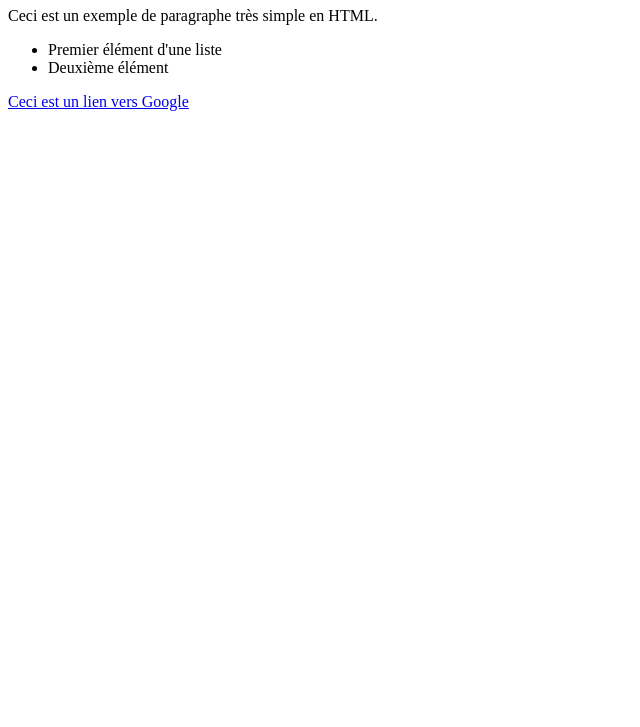
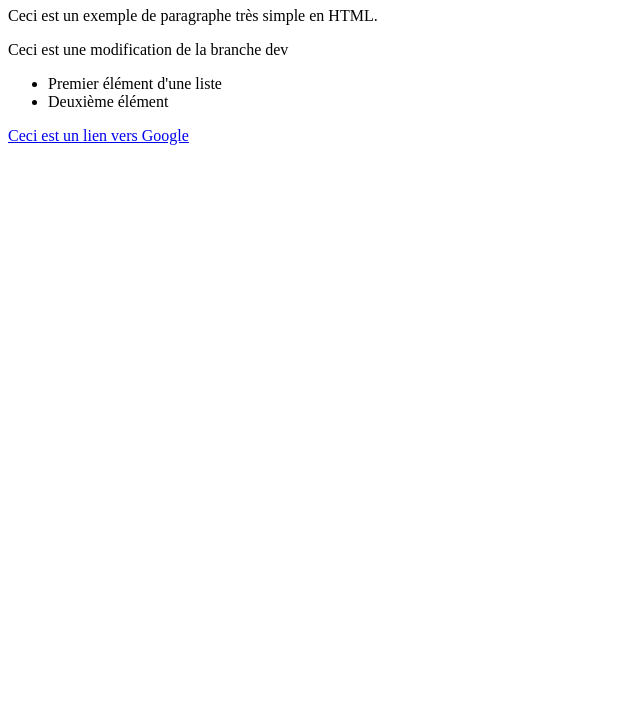
Before and after one commit to M-Killian/uel106, a plain HTML site: page index.html in a window 1280 px wide. Shown: the part 73-800 px from the top of the page, without its empty margins (0-640 px from the left). Drawn offline with Linux system fonts and the light colour scheme.

Commit message:
Update index.html

```diff
--- a/index.html
+++ b/index.html
@@ -9,6 +9,7 @@
     <h1>Bienvenue sur ma page !</h1>
 
     <p>Ceci est un exemple de paragraphe très simple en HTML.</p>
+    <p>Ceci est une modification de la branche dev</p>
 
     <ul>
         <li>Premier élément d'une liste</li>
```
